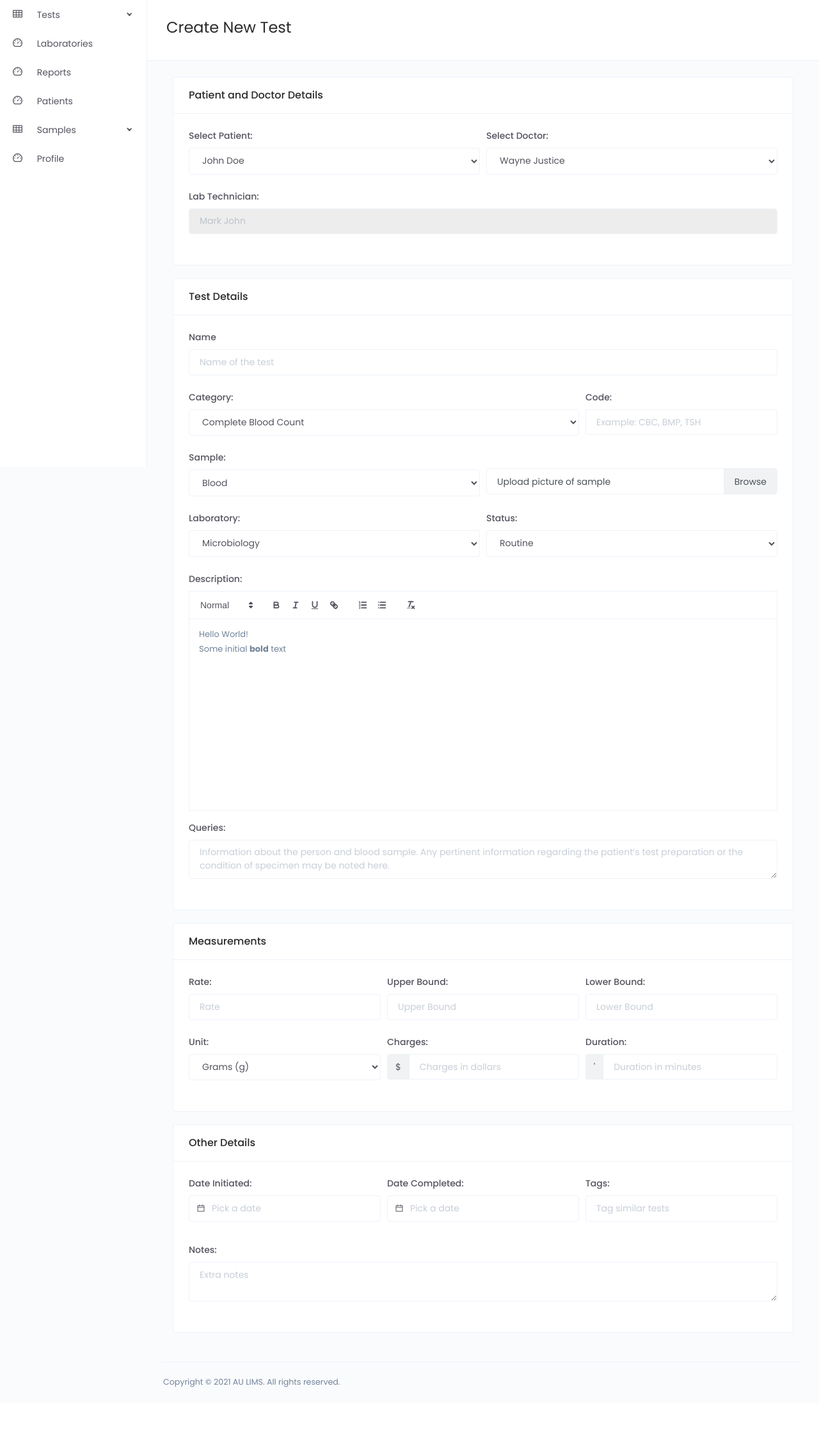
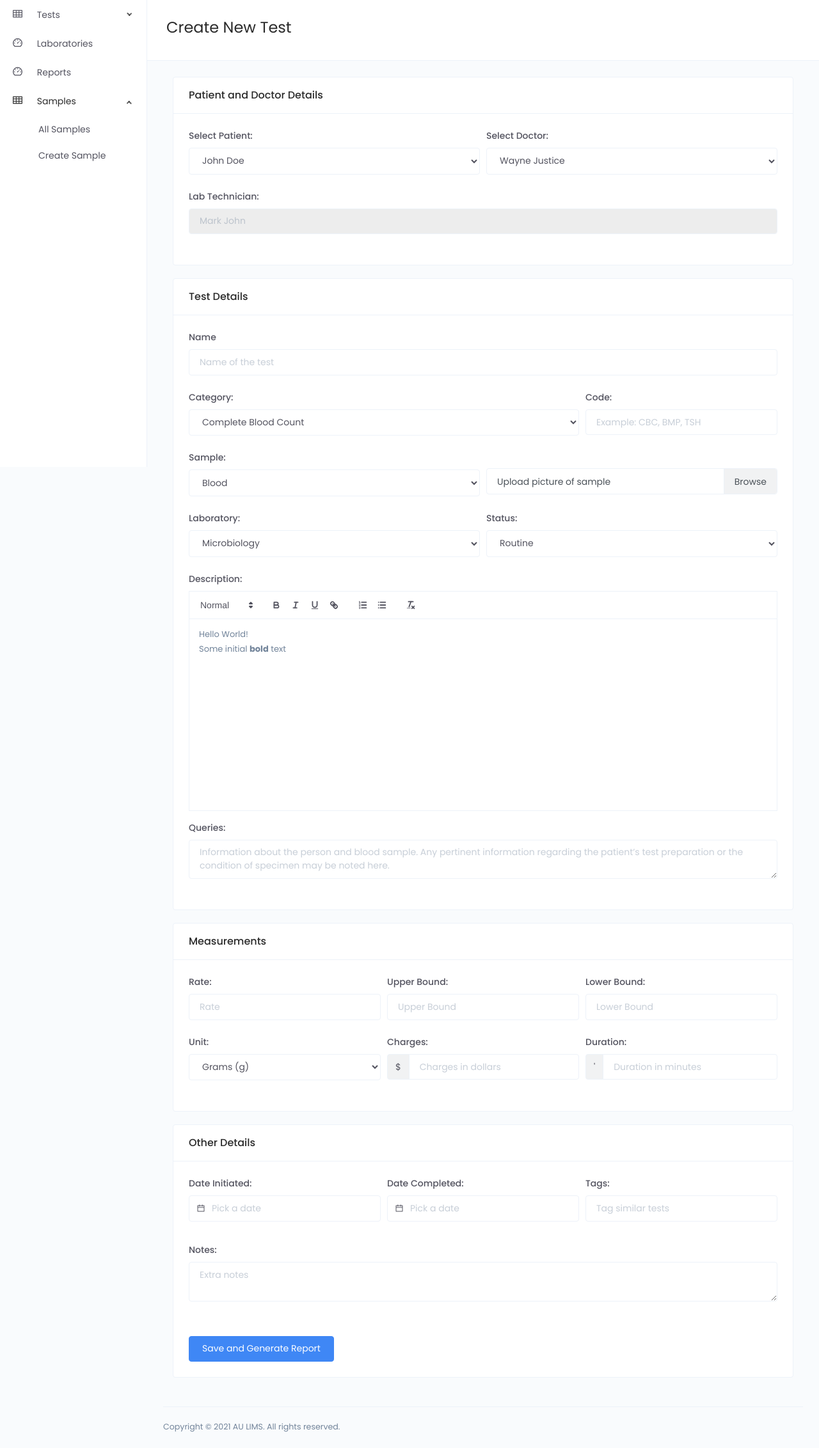
Before and after one commit to Kolaposki/LIMS, a Django app: page /new-test/ in a window 1280 px wide, after a click on "Samples". Shown: the part 70-2334 px from the top of the page at 64% size. Before the commit the page ends 2239 px from the top, so only its background shows below. Run offline with Django 3.2, Linux system fonts and the light colour scheme; a user stored in the database is signed in; parts of the project's set-up code (start-up, migrations or seed data) failed here and were passed over; some libraries are stand-ins or nearby versions.

Commit message:
:hammer: :rocket: Implement and refactor codes

```diff
--- a/lab/urls.py
+++ b/lab/urls.py
@@ -8,6 +8,10 @@ urlpatterns = [
     path('tests/', all_tests, name='all_tests'),
     path('new-test/', new_test, name='new_test'),
     path('test-requests/', test_requests, name='test_requests'),
+    path('reports/', all_reports, name='all_reports'),
+    path('laboratories/', laboratories, name='laboratories'),
+    path('samples/', all_samples, name='all_samples'),
+    path('new-sample/', new_sample, name='new_sample'),
 ]
 
 if settings.DEBUG:
--- a/lab/views.py
+++ b/lab/views.py
@@ -37,3 +37,34 @@ def test_requests(request):
     # all_test = TestRequests.objects.filter(technician=request.user.pk).order_by('-updated_at')
     print("all_test ", all_test)
     return render(request, 'test-requests.html', {'all_test': all_test})
+
+
+@login_required
+def all_reports(request):
+    all_test = None
+    # all_test = Report.objects.filter(technician=request.user.pk).order_by('-updated_at')
+    print("all_test ", all_test)
+    return render(request, 'reports.html', {'all_test': all_test})
+
+
+@login_required
+def laboratories(request):
+    all_test = None
+    # all_test = Laboratory.objects.filter(technician=request.user.pk).order_by('-updated_at')
+    print("all_test ", all_test)
+    return render(request, 'laboratories.html', {'all_test': all_test})
+
+
+@login_required
+def all_samples(request):
+    all_test = None
+    # all_sample = Sample.objects.all().order_by('-updated_at')
+    print("all_test ", all_test)
+    return render(request, 'all-samples.html', {'all_test': all_test})
+
+
+@login_required
+def new_sample(request):
+    all_test = None
+    print("all_test ", all_test)
+    return render(request, 'new-sample.html', {'all_test': all_test})
--- a/templates/new-test.html
+++ b/templates/new-test.html
@@ -92,7 +92,8 @@
                                 <div class="form-group col-md-6">
                                     <div class="custom-file" style="margin-top: 27px;">
                                         <input type="file" class="custom-file-input" id="customFile">
-                                        <label class="custom-file-label" for="customFile">Upload picture of sample</label>
+                                        <label class="custom-file-label" for="customFile">Upload picture of
+                                            sample</label>
                                     </div>
                                 </div>
 
@@ -235,9 +236,14 @@
 
                                 <div class="form-group col-md-12">
                                     <label class="font-weight-semibold" for="notes">Notes: </label>
-                                    <textarea name="notes" placeholder="Extra notes" class="form-control" id="notes"></textarea>
+                                    <textarea name="notes" placeholder="Extra notes" class="form-control"
+                                              id="notes"></textarea>
                                 </div>
 
+
+                            </div>
+                            <div class="d-inline-block">
+                                <button class="btn btn-primary m-t-30">Save and Generate Report</button>
                             </div>
                         </form>
                     </div>
--- a/templates/partials/_side_nav.html
+++ b/templates/partials/_side_nav.html
@@ -24,15 +24,11 @@
                     <li>
                         <a href="{% url 'test_requests' %}">Test Requests</a>
                     </li>
-                    <li>
-                        <a href="#">Test Results</a>
-                    </li>
                 </ul>
             </li>
 
             <li class="nav-item dropdown">
-                <a href="#">
-
+                <a href="{% url 'laboratories' %}">
                                 <span class="icon-holder">
                                     <i class="anticon anticon-dashboard"></i>
                                 </span>
@@ -41,21 +37,11 @@
             </li>
 
             <li class="nav-item dropdown">
-                <a href="#">
-
+                <a href="{% url 'all_reports' %}">
                                 <span class="icon-holder">
                                     <i class="anticon anticon-dashboard"></i>
                                 </span>
                     <span class="title">Reports</span>
-                </a>
-            </li>
-            <li class="nav-item dropdown">
-                <a href="#">
-
-                                <span class="icon-holder">
-                                    <i class="anticon anticon-dashboard"></i>
-                                </span>
-                    <span class="title">Patients</span>
                 </a>
             </li>
 
@@ -71,22 +57,15 @@
                 </a>
                 <ul class="dropdown-menu">
                     <li>
-                        <a href="#">All Samples</a>
+                        <a href="{% url 'all_samples' %}">All Samples</a>
                     </li>
                     <li>
-                        <a href="#">Create Sample</a>
+                        <a href="{% url 'new_sample' %}">Create Sample</a>
                     </li>
 
                 </ul>
             </li>
-            <li class="nav-item dropdown">
-                <a href="#">
-                                <span class="icon-holder">
-                                    <i class="anticon anticon-dashboard"></i>
-                                </span>
-                    <span class="title">Profile</span>
-                </a>
-            </li>
+
         </ul>
     </div>
 </div>
```
